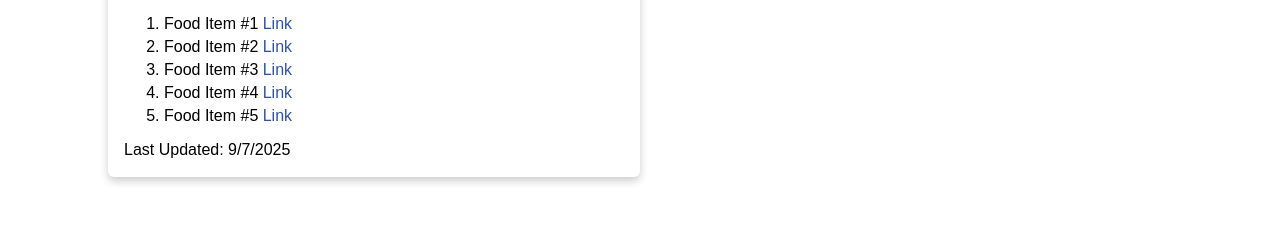
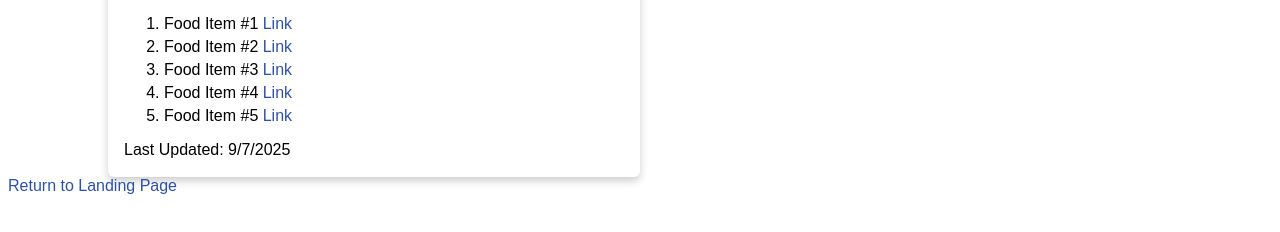
Before and after one commit to devcnx/csd-340, a plain HTML site: page module-6/PerryMorgan_MOD6_2.html in a window 1280 px wide. Shown: the part 262-494 px from the top of the page. Drawn offline with Linux system fonts and the light colour scheme.

Commit message:
feat: add footer with return link to landing page

```diff
--- a/module-6/PerryMorgan_MOD6_2.html
+++ b/module-6/PerryMorgan_MOD6_2.html
@@ -61,7 +61,15 @@
                             document.write("Last Updated: " + new Date().toLocaleDateString());
                         </script>
                     </p>
-        </div>
+                </div>
+            </section>
+        </main>
+
+        <footer>
+            <a class="back-link" href="../index.html" title="Return to Landing Page">Return to Landing Page</a>
+        </footer>
+
+
     </body>
 
 </html>
```
